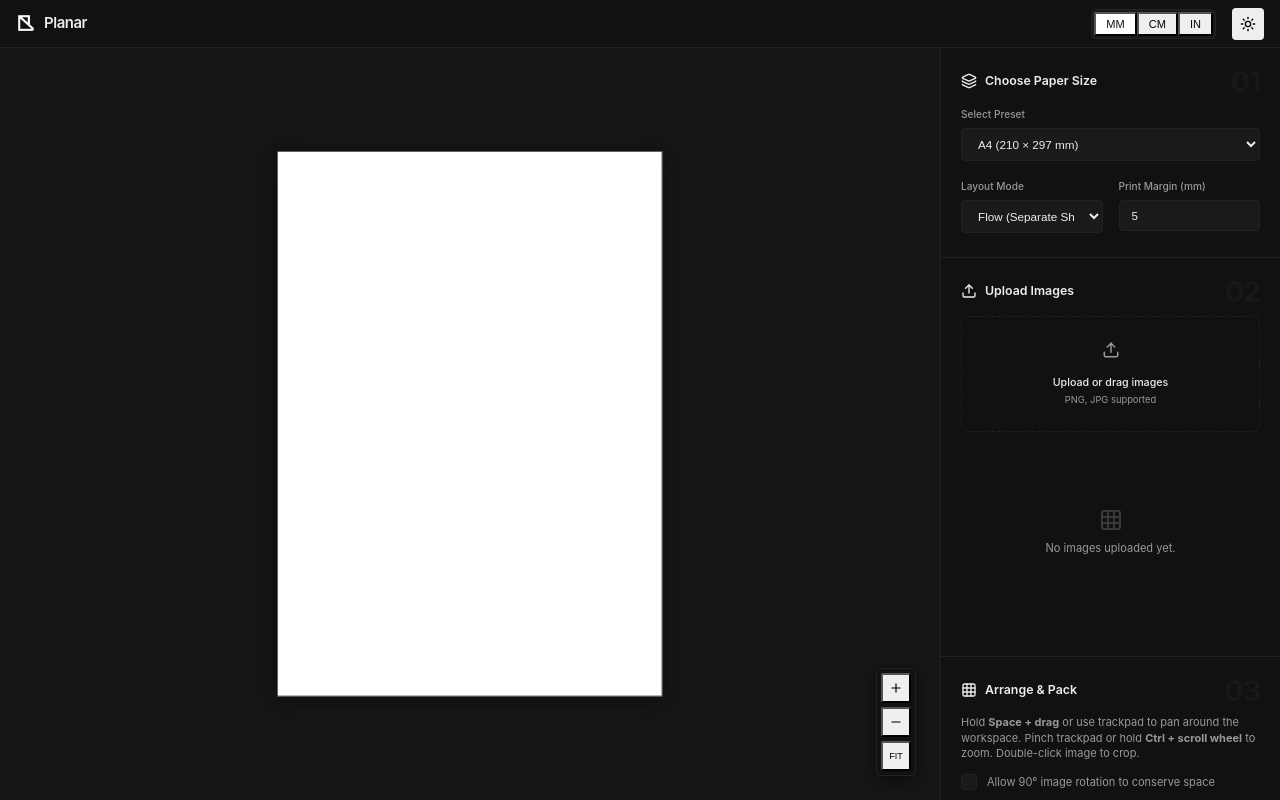
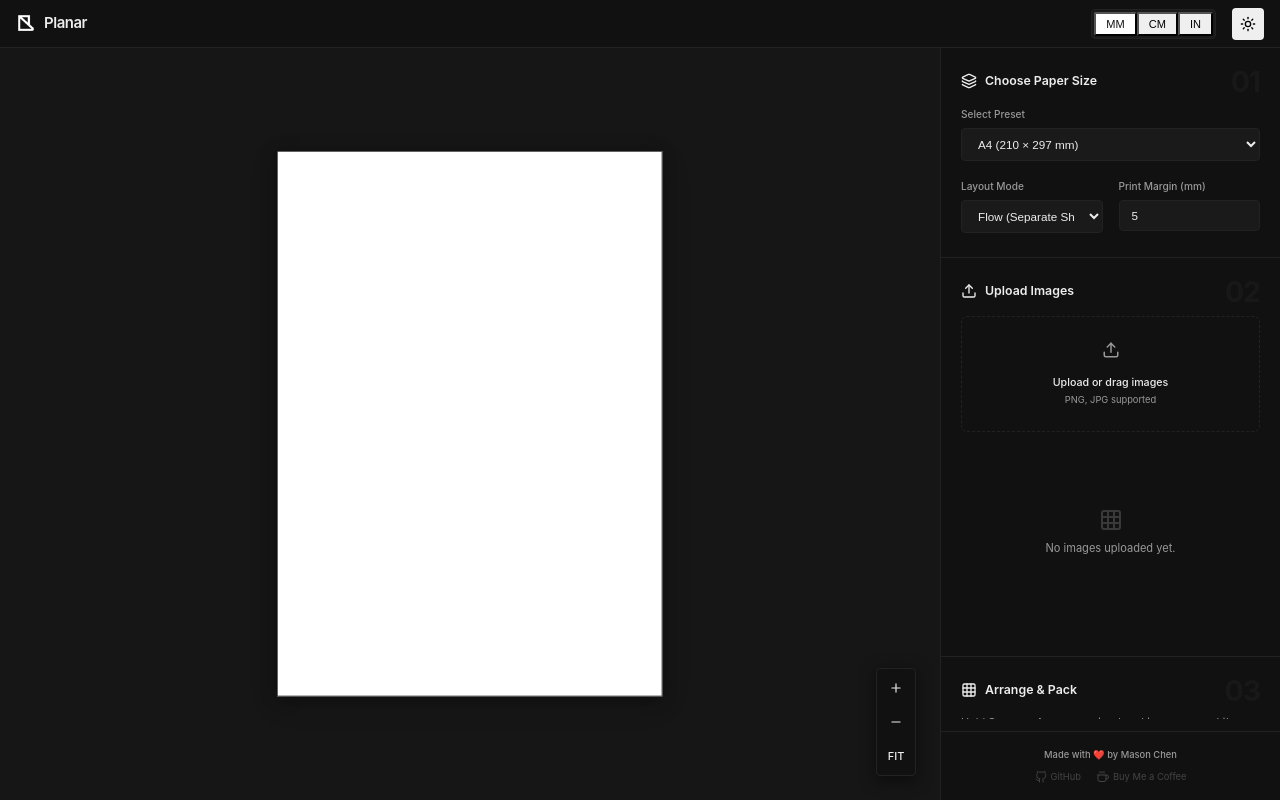
Before and after one commit to Mason363/Planar, a Next.js app: page / in a window 1280 px wide. Built offline with nearby package versions, Linux system fonts and the light colour scheme.

Commit message:
Relocate author footer to sidebar bottom and style zoom controls

```diff
--- a/app/globals.css
+++ b/app/globals.css
@@ -397,7 +397,8 @@ html, body {
 .sidebar-panel {
   display: flex;
   flex-direction: column;
-  height: 100%;
+  flex: 1;
+  min-height: 0;
   overflow-y: auto;
 }
 
@@ -860,10 +861,23 @@ select option {
   justify-content: center;
   cursor: pointer;
   border-radius: 2px;
+  background-color: transparent;
+  border: none;
+  color: var(--text-main);
+  transition: background-color 0.2s ease, color 0.2s ease;
+  font-family: inherit;
 }
 
 .zoom-btn:hover {
   background-color: var(--hover-bg);
+}
+
+.zoom-btn:active {
+  background-color: var(--border-main);
+}
+
+.zoom-btn:focus {
+  outline: none;
 }
 
 /* Drag overlay for files */
--- a/app/page.tsx
+++ b/app/page.tsx
@@ -1996,7 +1996,7 @@ export default function PlanarApp() {
           <div className="zoom-controls" onClick={(e) => e.stopPropagation()} onMouseDown={(e) => e.stopPropagation()}>
             <button className="zoom-btn" onClick={handleZoomIn} title="Zoom In"><Plus size={14} /></button>
             <button className="zoom-btn" onClick={handleZoomOut} title="Zoom Out"><Minus size={14} /></button>
-            <button className="zoom-btn" style={{ fontSize: "9px" }} onClick={handleZoomReset} title="Reset Zoom">FIT</button>
+            <button className="zoom-btn" style={{ fontSize: "11px", fontWeight: "500" }} onClick={handleZoomReset} title="Reset Zoom">FIT</button>
           </div>
 
           <div
@@ -2589,21 +2589,6 @@ export default function PlanarApp() {
                   Delete Image
                 </button>
               </section>
-
-              {/* About footer */}
-              <footer className="about-footer">
-                <div className="about-author">Made with ❤️ by Mason Chen</div>
-                <div className="about-links">
-                  <a href="https://github.com/Mason363" target="_blank" rel="noopener noreferrer" className="about-link">
-                    <svg viewBox="0 0 24 24" width="12" height="12" stroke="currentColor" strokeWidth="2" fill="none" strokeLinecap="round" strokeLinejoin="round" style={{ verticalAlign: "middle" }}><path d="M9 19c-5 1.5-5-2.5-7-3m14 6v-3.87a3.37 3.37 0 0 0-.94-2.61c3.14-.35 6.44-1.54 6.44-7A5.44 5.44 0 0 0 20 4.77 5.07 5.07 0 0 0 19.91 1S18.73.65 16 2.48a13.38 13.38 0 0 0-7 0C6.27.65 5.09 1 5.09 1A5.07 5.07 0 0 0 5 4.77a5.44 5.44 0 0 0-1.5 3.78c0 5.42 3.3 6.61 6.44 7A3.37 3.37 0 0 0 9 18.13V22"></path></svg>
-                    <span>GitHub</span>
-                  </a>
-                  <a href="https://buymeacoffee.com/masonchen" target="_blank" rel="noopener noreferrer" className="about-link">
-                    <svg viewBox="0 0 24 24" width="12" height="12" stroke="currentColor" strokeWidth="2" fill="none" strokeLinecap="round" strokeLinejoin="round" style={{ verticalAlign: "middle" }}><path d="M18 8h1a4 4 0 0 1 0 8h-1"></path><path d="M2 8h16v9a4 4 0 0 1-4 4H6a4 4 0 0 1-4-4V8z"></path><line x1="6" y1="1" x2="6" y2="4"></line><line x1="10" y1="1" x2="10" y2="4"></line><line x1="14" y1="1" x2="14" y2="4"></line></svg>
-                    <span>Buy Me a Coffee</span>
-                  </a>
-                </div>
-              </footer>
             </div>
           ) : (
             /* GENERAL DOCUMENT PANEL - split into visible progress steps */
@@ -2950,7 +2935,10 @@ export default function PlanarApp() {
                 </div>
               </footer>
 
-              {/* About author section */}
+            </div>
+          )}
+
+          {/* About footer */}
           <footer className="about-footer">
             <div className="about-author">Made with ❤️ by Mason Chen</div>
             <div className="about-links">
@@ -2964,9 +2952,6 @@ export default function PlanarApp() {
               </a>
             </div>
           </footer>
-
-            </div>
-          )}
         </aside>
       </main>
     </div>
```
Lines whose indentation alone changed are shown as unchanged.
